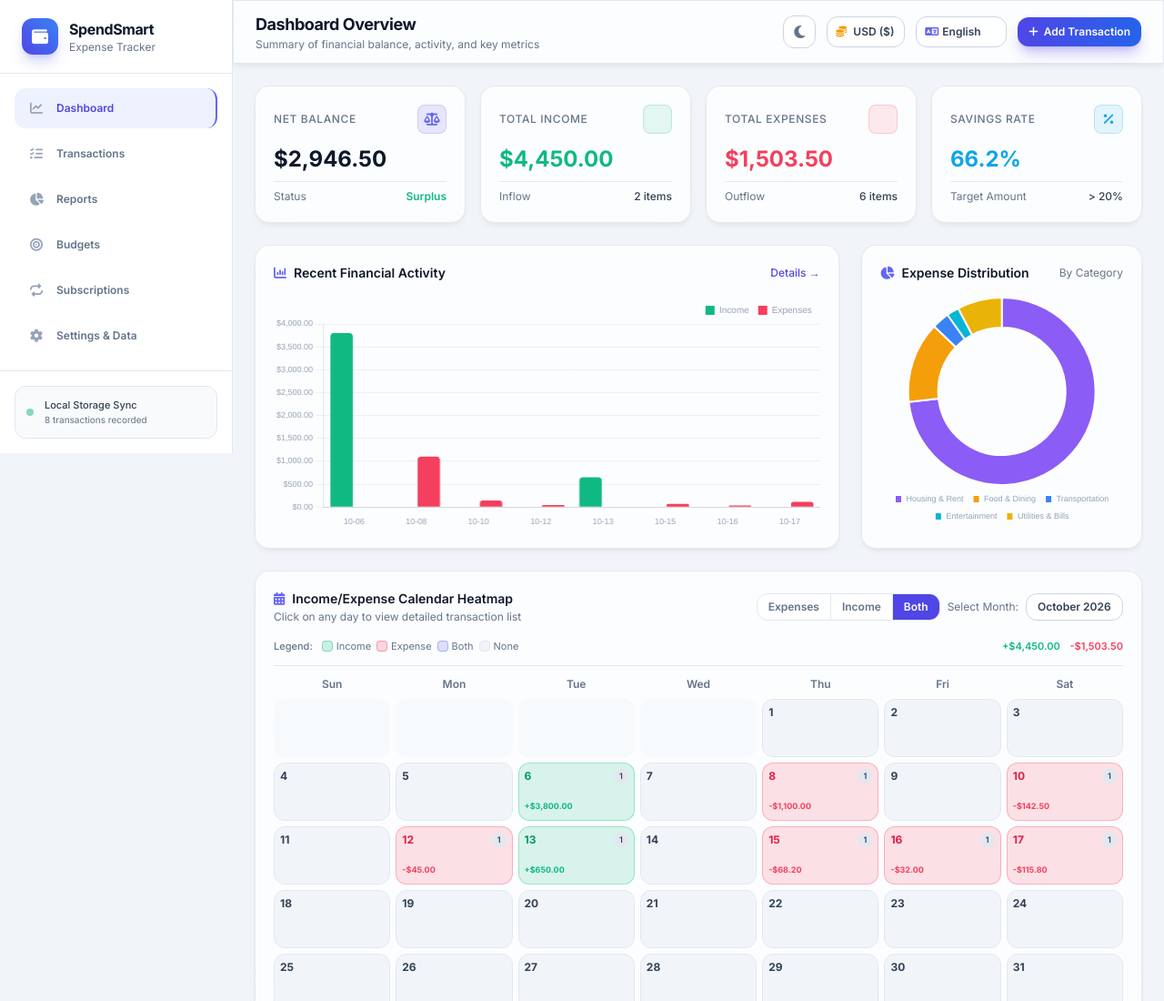
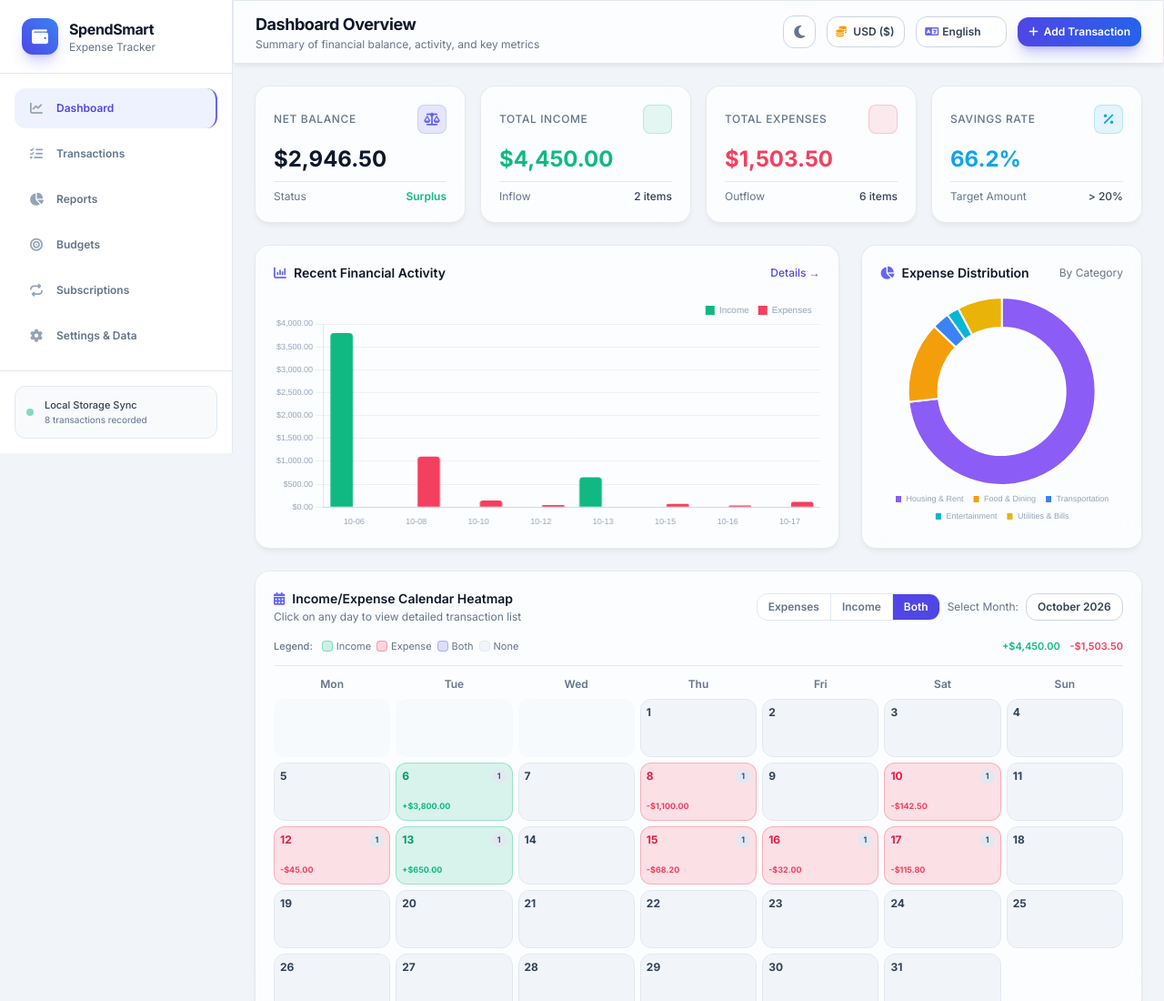
Before and after one commit to onsol-create/newexpensetracker, a website: page index.html in a window 1280 px wide. Shown: the top 1100 px of the page at 91% size. Drawn offline with nearby package versions, Linux system fonts and the light colour scheme; no server answers; some icons are missing.

Commit message:
update heatmap

```diff
--- a/index.html
+++ b/index.html
@@ -388,13 +388,13 @@
                         <div class="min-w-[600px]">
                             <div
                                 class="grid grid-cols-7 gap-1.5 mb-2 text-center text-xs font-semibold text-slate-500 dark:text-slate-400">
-                                <div data-i18n="day_sun">CN</div>
                                 <div data-i18n="day_mon">T2</div>
                                 <div data-i18n="day_tue">T3</div>
                                 <div data-i18n="day_wed">T4</div>
                                 <div data-i18n="day_thu">T5</div>
                                 <div data-i18n="day_fri">T6</div>
                                 <div data-i18n="day_sat">T7</div>
+                                <div data-i18n="day_sun">CN</div>
                             </div>
                             <div id="heatmapGrid" class="grid grid-cols-7 gap-1.5"></div>
                         </div>
--- a/script.js
+++ b/script.js
@@ -847,7 +847,13 @@ function renderHeatmap() {
     const firstDay = new Date(year, month, 1);
     const lastDay = new Date(year, month + 1, 0);
     const totalDays = lastDay.getDate();
-    const startWeekday = firstDay.getDay();
+
+    // Sửa logic: Dịch chuyển để Thứ 2 là ngày đầu tuần (index 0)
+    // getDay() trả về: 0=CN, 1=T2, ..., 6=T7
+    let startWeekday = firstDay.getDay() - 1;
+    if (startWeekday === -1) {
+        startWeekday = 6; // Nếu là Chủ Nhật (0 - 1 = -1) thì đẩy xuống vị trí số 6 (cột cuối)
+    }
 
     const dailyData = {};
     let monthTotalIncome = 0;
```
